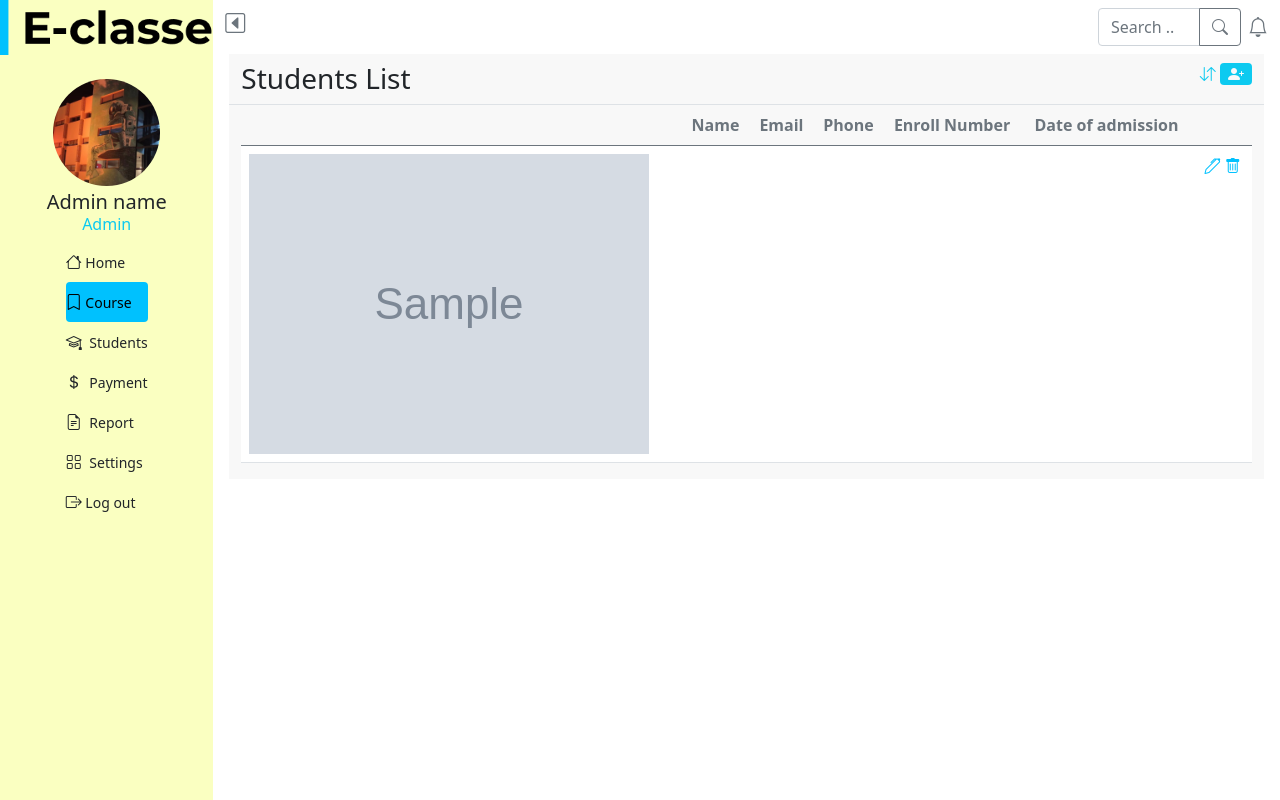
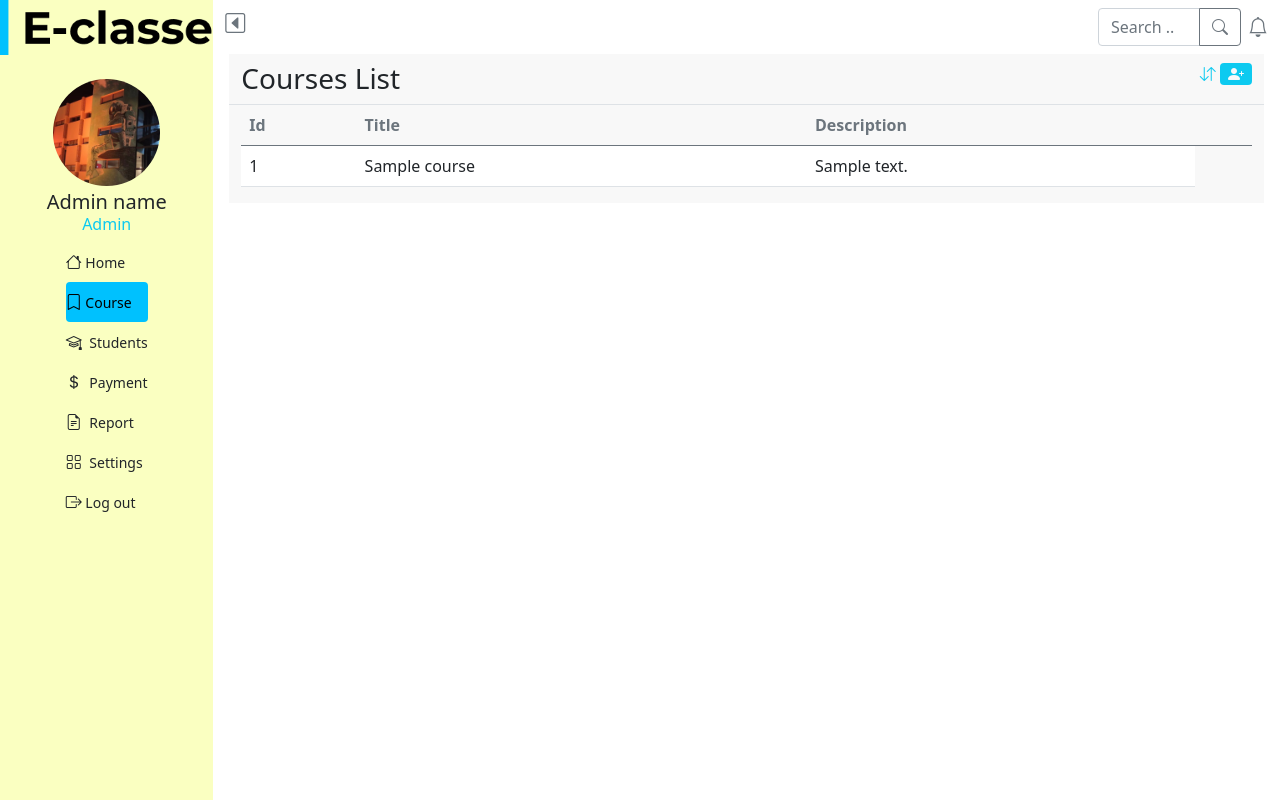
Before and after one commit to KhadijaMakkaoui/E-learning-Application, a PHP site: page /dashCourses.php in a window 1280 px wide. Run offline with PHP 8.4, Linux system fonts and the light colour scheme; tables that the repository leaves empty or names only in its code hold one stand-in row (values such as "Sample post"); grey boxes marked "Sample" are stand-in pictures; data that the repository does not hold is empty.

Commit message:
Afficher les details des coures Afficher les données sous forme de tableau

```diff
--- a/dashCourses.php
+++ b/dashCourses.php
@@ -31,7 +31,7 @@
         ?>
         <main class="row mx-1" style="background-color: #f8f8f8">
           <div class="border-bottom d-flex justify-content-between mt-2">
-            <h3 class=" ">Students List</h3>
+            <h3 class=" ">Courses List</h3>
             <div class="">
               <a href="#" class="link-info "><i class="bi bi-arrow-down-up"></i></a>
               <a href="#" class="link-light bg-info rounded-2 px-2" data-bs-toggle="modal" data-bs-target="#AddForm">
@@ -39,8 +39,7 @@
               </a>
               <?php
               include "./include_Mysql/connection.php";
-              include 'add.php';
-              include 'delete.php';
+
               ?>
 
             </div>
@@ -49,12 +48,9 @@
             <table class="table ">
               <thead class="text-secondary">
                 <tr>
-                  <th scope="col"></th>
-                  <th scope="col">Name</th>
-                  <th scope="col">Email</th>
-                  <th scope="col">Phone</th>
-                  <th scope="col">Enroll Number</th>
-                  <th scope="col">Date of admission</th>
+                  <th scope="col">Id</th>
+                  <th scope="col">Title</th>
+                  <th scope="col">Description</th>
                   <th scope="col"></th>
                 </tr>
               </thead>
@@ -62,19 +58,13 @@
                 <!-- Afficher la list des apprenants -->
                 <?php
                 include "./include_Mysql/connection.php";
-                $arr_students = mysqli_query($conn, "SELECT * FROM students");
-                while ($std = mysqli_fetch_array($arr_students)) : ?>
+                $arr_courses = mysqli_query($conn, "SELECT * FROM courses");
+                while ($course = mysqli_fetch_array($arr_courses)) : ?>
                   <tr>
-                    <td><img src="images/<?php echo $std['img_src'] ?>" alt="image student"></td>
-                    <td> <?php echo $std['Name'] ?></td>
-                    <td> <?php echo $std['Email'] ?></td>
-                    <td> <?php echo $std['Phone'] ?></td>
-                    <td> <?php echo $std['Enroll_Number'] ?></td>
-                    <td> <?php echo $std['Date_addmission'] ?></td>
-                    <td style="color: #00c1fe">
-                      <a href="update.php?Enroll_Number=<?php echo $std['Enroll_Number']; ?>" style="color: unset;"><i class="bi bi-pen"></i></a>
-                      <a href="delete.php?Enroll_Number=<?php echo $std['Enroll_Number']; ?>" style="color: unset;"><i class="bi bi-trash"></i></a>
-                    </td>
+                    <td> <?php echo $course['id'] ?></td>
+                    <td> <?php echo $course['title'] ?></td>
+                    <td> <?php echo $course['description'] ?></td>
+
                   </tr>
 
                 <?php endwhile; ?>
```
